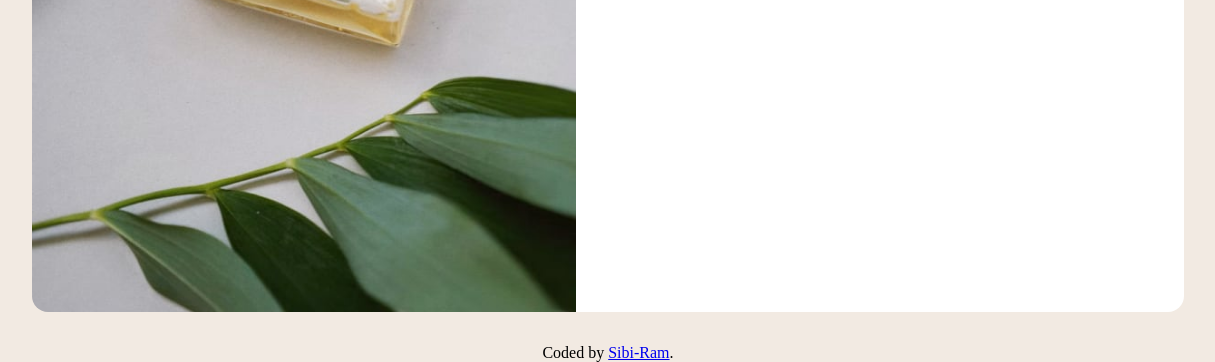
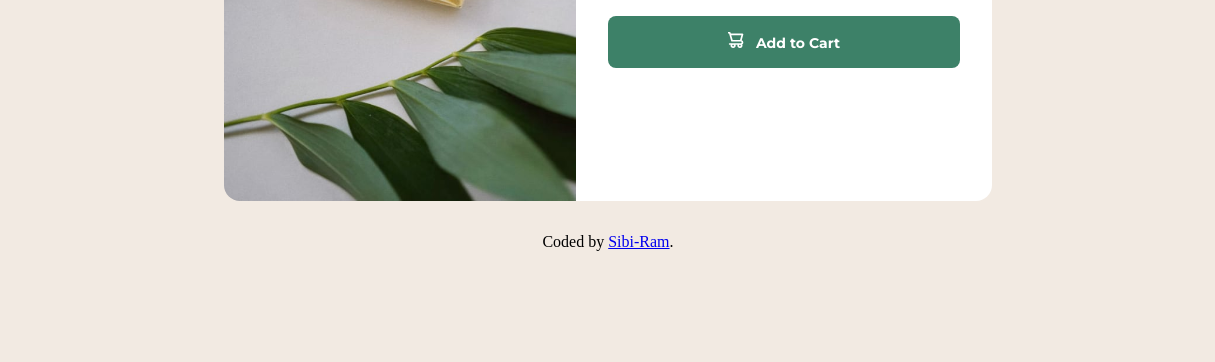
Before and after one commit to Sibi-Ram/product-preview-card-component, a plain HTML site: page index.html in a window 1536 px wide. Shown: the part 438-800 px from the top of the page, without its empty margins (160-1375 px from the left). Drawn offline with Linux system fonts and the light colour scheme.

Commit message:
desktop-view-completed

```diff
--- a/index.css
+++ b/index.css
@@ -126,7 +126,7 @@ footer{
   .container{
     display: flex;
     flex-direction: row;
-    width: 75%;
+    max-width: 75%;
     align-items: stretch;
 
   }
@@ -143,3 +143,15 @@ footer{
 
 }
 }
+
+@media(min-width:61.93rem){
+  .container{
+    max-width: 65%;
+  }
+}
+
+@media(min-width:87.5rem){
+  .container{
+    max-width: 50%;
+  }
+}
```
